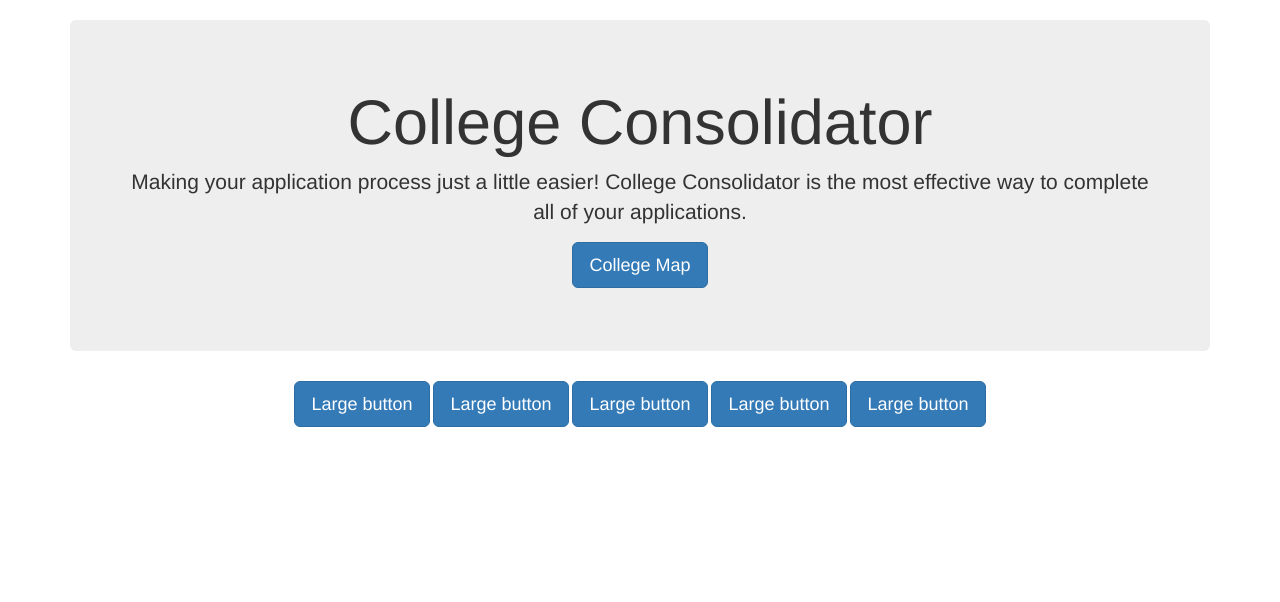
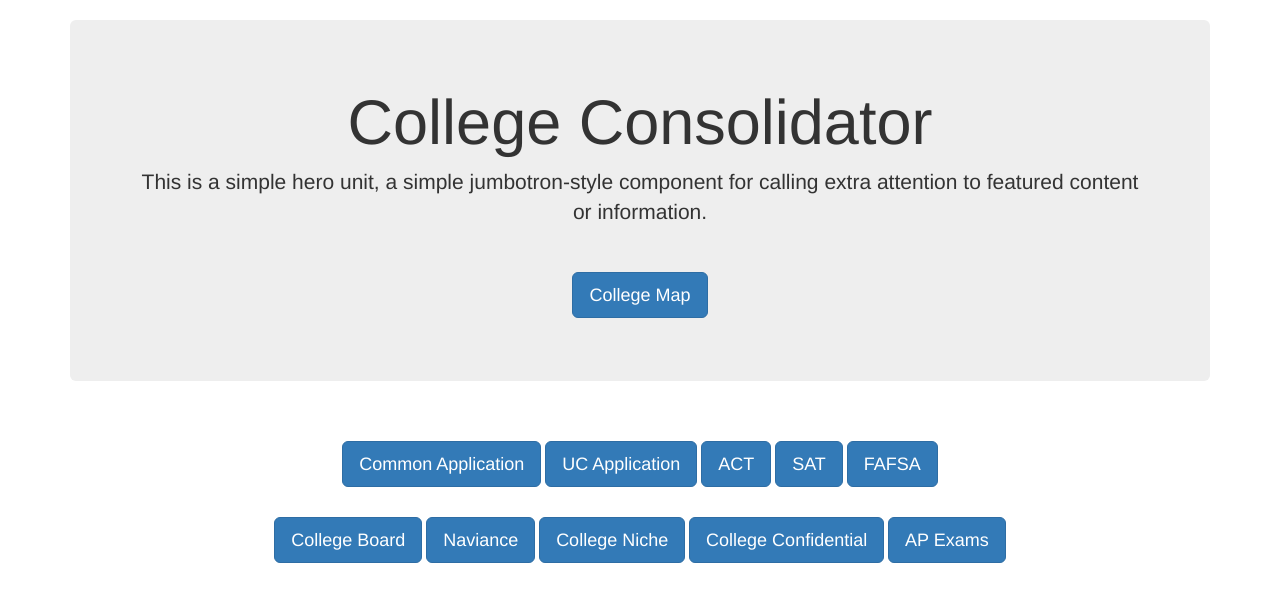
Before and after one commit to emmaling27/college-consolidator, a Flask app: template templates/index.html in a window 1280 px wide. Shown: the part 52-654 px from the top of the page. Run offline with Flask 2, Linux system fonts and the light colour scheme; the template is opened without the code that fills it, so the values that code supplies are empty; some libraries are stand-ins or nearby versions.

Commit message:
links on home page work

```diff
--- a/static/map_scripts.js
+++ b/static/map_scripts.js
@@ -141,7 +141,7 @@ function configure()
 
         // set map's center
         map.setCenter({lat: parseFloat(suggestion.latitude), lng: parseFloat(suggestion.longitude)});
-        map.setZoom(11);
+        map.setZoom(15);
 
         // update UI
         update();
--- a/static/styles.css
+++ b/static/styles.css
@@ -73,3 +73,8 @@ h3 {
     margin: 0;
     padding: 6px 12px;
 }
+
+.btn  {
+    margin-top: 30px;
+
+}
--- a/templates/index.html
+++ b/templates/index.html
@@ -7,15 +7,24 @@
 {% block main %}
     <div class="jumbotron">
   <h1>College Consolidator</h1>
-  <p>Making your application process just a little easier! College Consolidator is the most effective way to complete all of your applications.</p>
+  <p>This is a simple hero unit, a simple jumbotron-style component for calling extra attention to featured content or information.</p>
   <p><a class="btn btn-primary btn-lg">College Map</a></p>
 </div>
 
-<a href="#" class="btn btn-primary btn-lg">Large button</a>
-<a href="#" class="btn btn-primary btn-lg">Large button</a>
-<a href="#" class="btn btn-primary btn-lg">Large button</a>
-<a href="#" class="btn btn-primary btn-lg">Large button</a>
-<a href="#" class="btn btn-primary btn-lg">Large button</a>
+<a href="http://www.commonapp.org/" class="btn btn-primary btn-lg">Common Application</a>
+<a href="https://admissions.universityofcalifornia.edu/applicant/login.htm" class="btn btn-primary btn-lg">UC Application</a>
+<a href="http://www.act.org/content/act/en/products-and-services/the-act.html" class="btn btn-primary btn-lg">ACT</a>
+<a href="https://collegereadiness.collegeboard.org/sat" class="btn btn-primary btn-lg">SAT</a>
+<a href="https://fafsa.ed.gov/" class="btn btn-primary btn-lg">FAFSA</a>
+
+<div>
+    <a href="https://www.collegeboard.org/" class="btn btn-primary btn-lg">College Board</a>
+    <a href="https://www.naviance.com/" class="btn btn-primary btn-lg">Naviance</a>
+    <a href="https://colleges.niche.com/?degree=4-year&sort=best" class="btn btn-primary btn-lg">College Niche</a>
+    <a href="http://www.collegeconfidential.com/" class="btn btn-primary btn-lg">College Confidential</a>
+    <a href="https://apstudent.collegeboard.org/home" class="btn btn-primary btn-lg">AP Exams</a></a>
+
+</div>
 
 
 {% endblock %}
```
Also changed, not shown: templates/login.html (+9 -21 lines).
